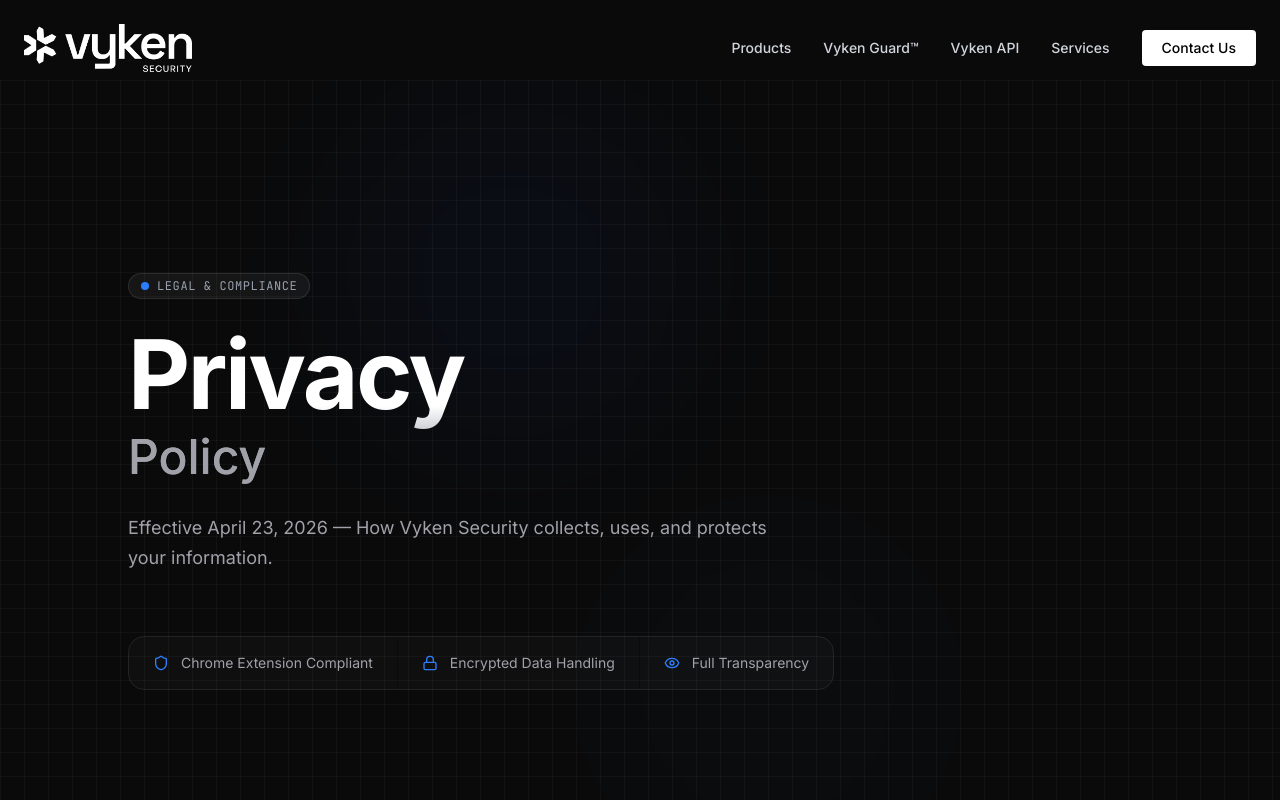
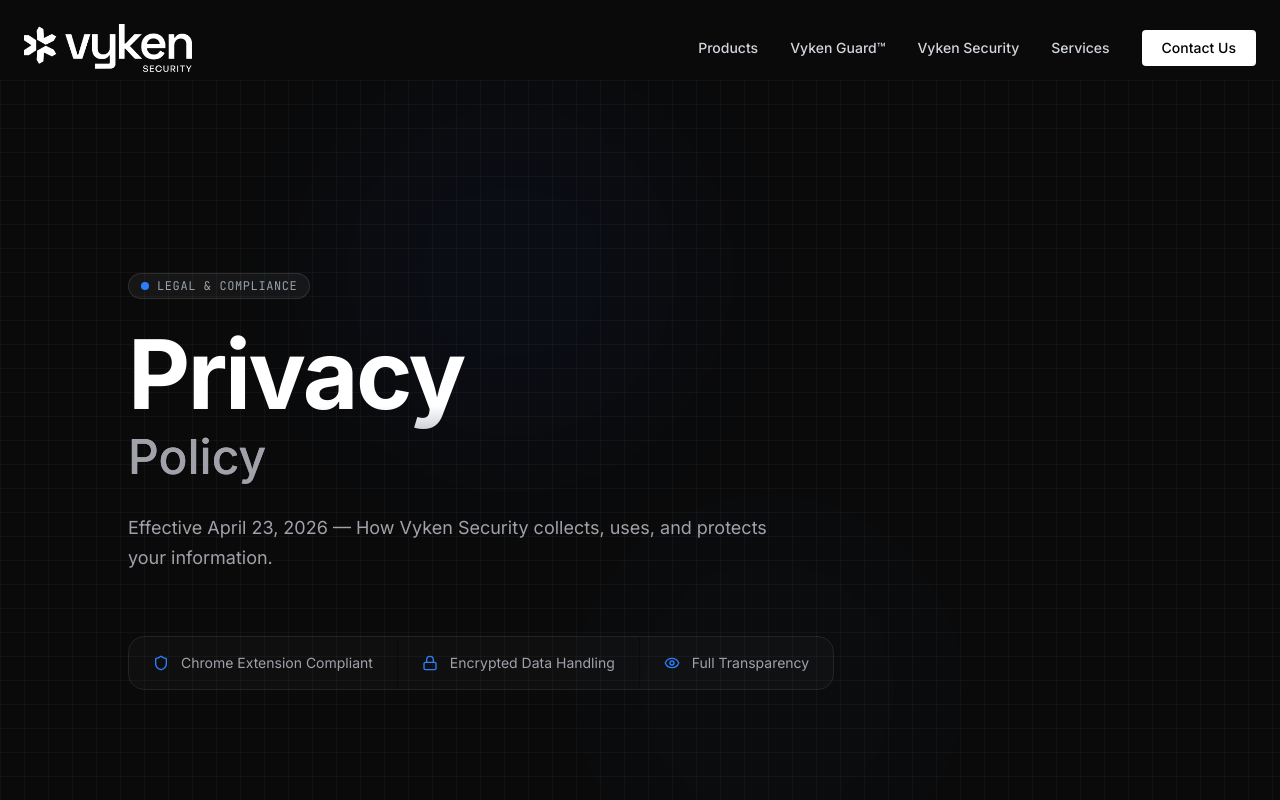
Before and after one commit to aderounmu/Vyzken-webite-v1, a React (Vite) app: page /privacy-policy in a window 1280 px wide. Shown: the top 800 px of the page. Built offline with nearby package versions, Linux system fonts and the light colour scheme.

Commit message:
Adding Vyken Security Link

```diff
--- a/src/components/Footer.tsx
+++ b/src/components/Footer.tsx
@@ -88,7 +88,7 @@
                     alt="Vyken Security"
                     className="h-6 w-auto opacity-70 group-hover:opacity-100 transition-opacity"
                   />
-                  <span>Vyken API</span>
+                  <span>Vyken Security</span>
                 </a>
               </li>
 
--- a/src/components/Navbar.tsx
+++ b/src/components/Navbar.tsx
@@ -68,7 +68,7 @@
         <div className="hidden md:flex items-center gap-8">
           <button onClick={() => scrollToSection('products')} className="text-sm font-medium text-gray-300 hover:text-white transition-colors">Products</button>
           <Link to="/vyken-guard" className="text-sm font-medium text-gray-300 hover:text-white transition-colors">Vyken Guard™</Link>
-          <a href="https://api.vykensecurity.com/ai-gap-checker/" target="_blank" rel="noopener noreferrer" className="text-sm font-medium text-gray-300 hover:text-white transition-colors">Vyken API</a>
+          <a href="https://api.vykensecurity.com/ai-gap-checker/" target="_blank" rel="noopener noreferrer" className="text-sm font-medium text-gray-300 hover:text-white transition-colors">Vyken Security</a>
           <button onClick={() => scrollToSection('services')} className="text-sm font-medium text-gray-300 hover:text-white transition-colors">Services</button>
           <button onClick={() => scrollToSection('contact')} className="px-5 py-2 text-sm font-medium bg-white text-black hover:bg-gray-200 transition-colors rounded-sm">
             Contact Us
@@ -86,7 +86,7 @@
         <div className="absolute top-full left-0 w-full bg-background border-b border-white/10 p-6 flex flex-col gap-4 md:hidden">
           <button onClick={() => scrollToSection('products')} className="text-left text-gray-300 py-2">Products</button>
           <Link to="/vyken-guard" onClick={() => setMobileMenuOpen(false)} className="text-left text-gray-300 py-2">Vyken Guard™</Link>
-          <a href="https://api.vykensecurity.com/ai-gap-checker/" target="_blank" rel="noopener noreferrer" className="text-left text-gray-300 py-2">Vyken API</a>
+          <a href="https://api.vykensecurity.com/ai-gap-checker/" target="_blank" rel="noopener noreferrer" className="text-left text-gray-300 py-2">Vyken Security</a>
           <button onClick={() => scrollToSection('services')} className="text-left text-gray-300 py-2">Services</button>
           <button onClick={() => scrollToSection('contact')} className="text-left text-primary font-bold py-2">Contact Us</button>
         </div>
```
